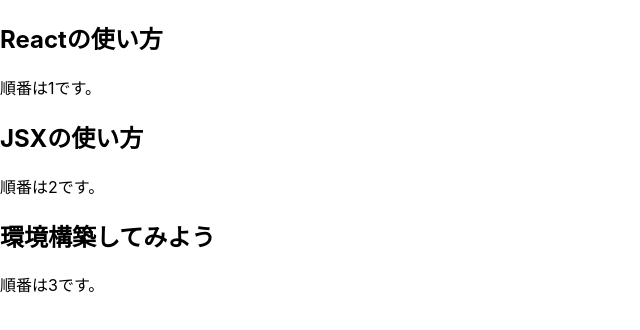
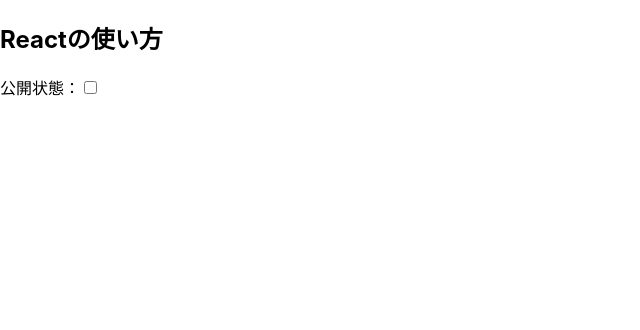
Before and after one commit to ttmmnn/torazemi, a React (Create React App) app: page / in a window 1280 px wide. Shown: the top 330 px of the page, without its empty margins (0-640 px from the left). Built offline with nearby package versions, Linux system fonts and the light colour scheme.

Commit message:
add_公開状態

```diff
--- a/src/Article.jsx
+++ b/src/Article.jsx
@@ -4,7 +4,13 @@
   return (
     <div>
       <h2>{props.title}</h2>
-      <p>順番は{props.order}です。</p>
+      <label htmlFor="check">公開状態：</label>
+      <input
+        type="checkbox"
+        checked={props.ispublished}
+        id="check"
+        onClick={() => props.toggle()}
+      />
     </div>
   );
 };
--- a/src/Blog.jsx
+++ b/src/Blog.jsx
@@ -2,19 +2,31 @@
 import Article from './Article';
 
 class Blog extends React.Component {
-  //BlogクラスはReactのコンポーネントを継承しますという意味
   constructor(props) {
-    //クラスなのでコンストラクターの初期化が必要。
-    super(props); //これはおまじないみたいなもの
+    super(props);
+    this.state = {
+      isPublished: false,
+      order: 1,
+    };
   }
+
+  //　公開状態を反転させる関数
+  togglePublished = () => {
+    this.setState({
+      isPublished: !this.state.isPublished,
+    });
+  };
+
   render() {
     const authorName = 'Torahack';
     return (
       //　divダグで分けずに、コンポーネントを2つ以上書く場合は、React.Fragmentを使う　<> </>の省略形でも同じ
       <>
-        <Article title={'Reactの使い方'} order={1} />
-        <Article title={'JSXの使い方'} order={2} />
-        <Article title={'環境構築してみよう'} order={3} />
+        <Article
+          title={'Reactの使い方'}
+          isPublished={this.state.isPublished}
+          toggle={() => this.togglePublished()}
+        />
       </>
     );
   }
```
